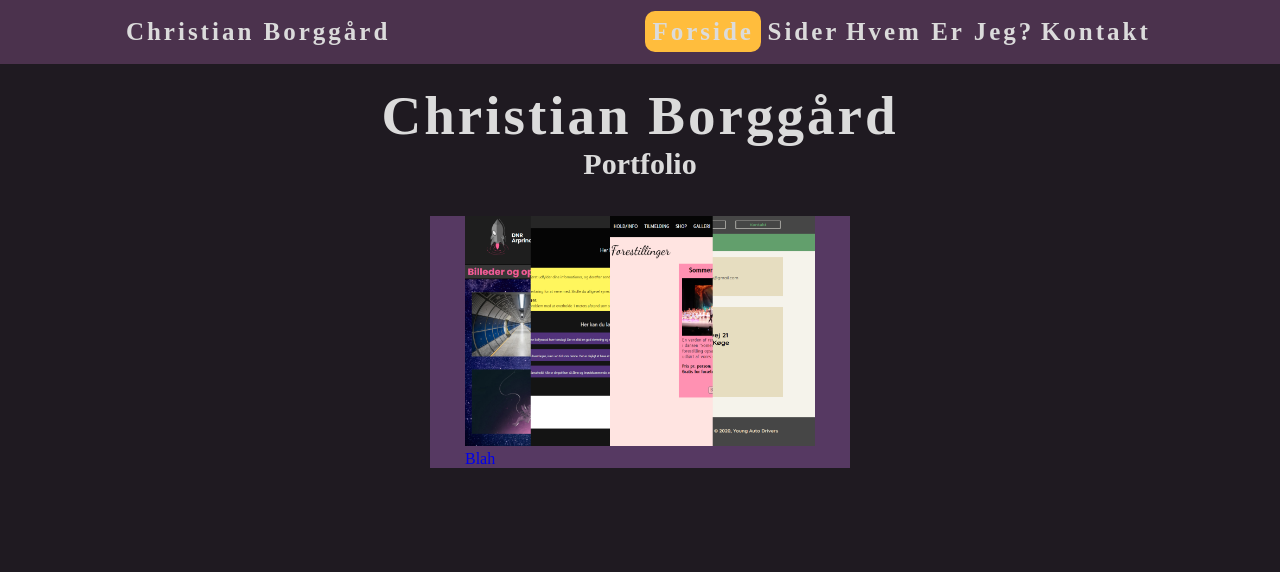
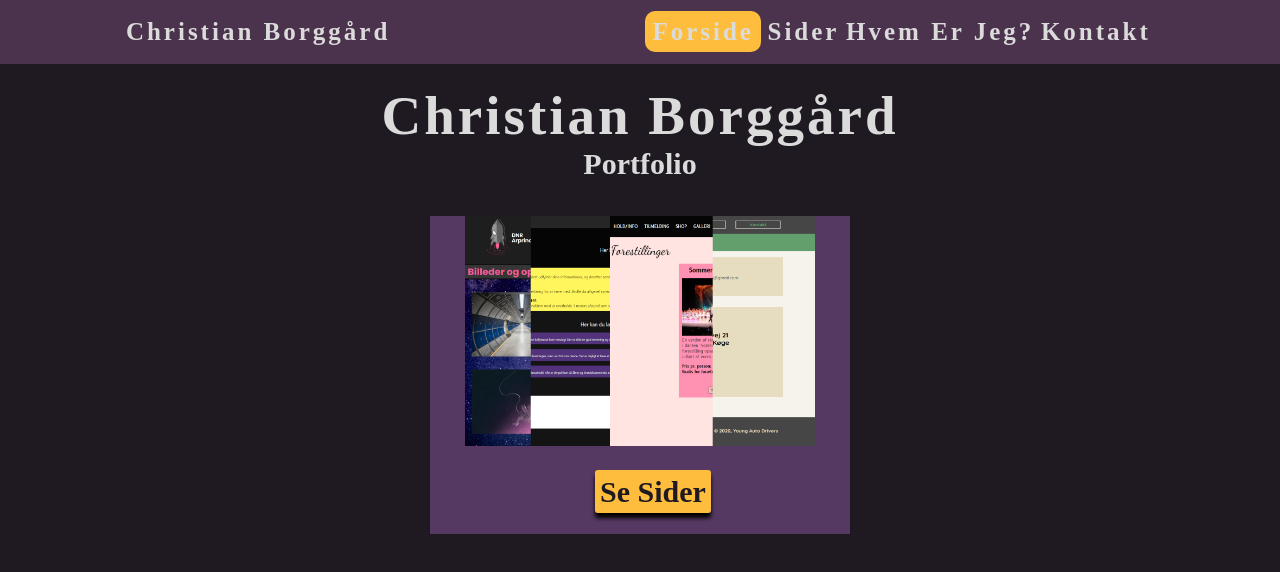
Before and after one commit to TheSpahThatSpies/Christian-Portfolie, a plain HTML site: page index.html in a window 1280 px wide. Drawn offline with Linux system fonts and the light colour scheme; a web font is replaced by a local one.

Commit message:
Forside knap styling
Styler forside knapper

```diff
--- a/index.html
+++ b/index.html
@@ -31,7 +31,7 @@
         <section class= "forside-navigation-kasser">
             <div class="forside-kasse">
                 <img class="forside-billede" src="images/Kombination.png">
-                <li><a href="sider.html">Blah</a></li>
+                <li class="forside-list"><a class="forside-knapper" href="sider.html">Se Sider</a></li>
             </div>
         </section>
     </main>
--- a/style.css
+++ b/style.css
@@ -104,10 +104,12 @@ h2{
 .forside-navigation-kasser{
     margin-top: 35px;
     display: flex;
+    flex-wrap: wrap;
     justify-content: center;
 }
 
 .forside-kasse{
+    margin-bottom: 55px;
     padding-right: 35px;
     padding-left: 35px;
     background-color: var(--brighter-purple);
@@ -116,6 +118,22 @@ h2{
 .forside-billede{
     width: 350px;
     height: 230px;
+}
+
+.forside-list{
+    margin-top: 25px;
+    margin-left: 130px;
+    margin-bottom: 25px;
+}
+
+.forside-knapper{
+    font-size: 30px;
+    font-weight: bold;
+    box-shadow: -0px 5px 4px 0px #000000;
+    border-radius: 3px;
+    padding: 5px;
+    color: var(--background-color);
+    background-color: var(--button-yellow);
 }
 
 /* ---------------------Desktopformat styling---------------------*/
```
